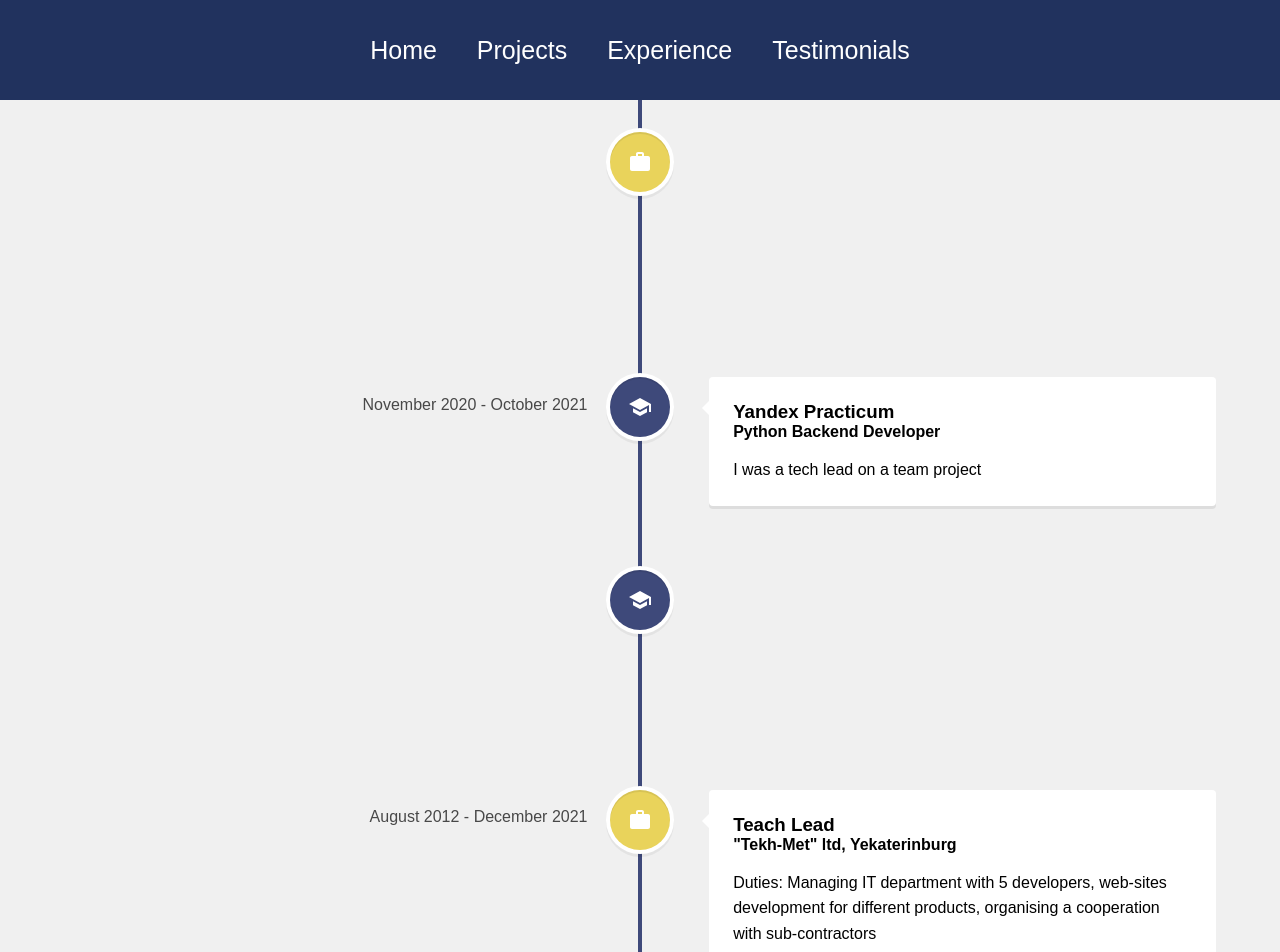
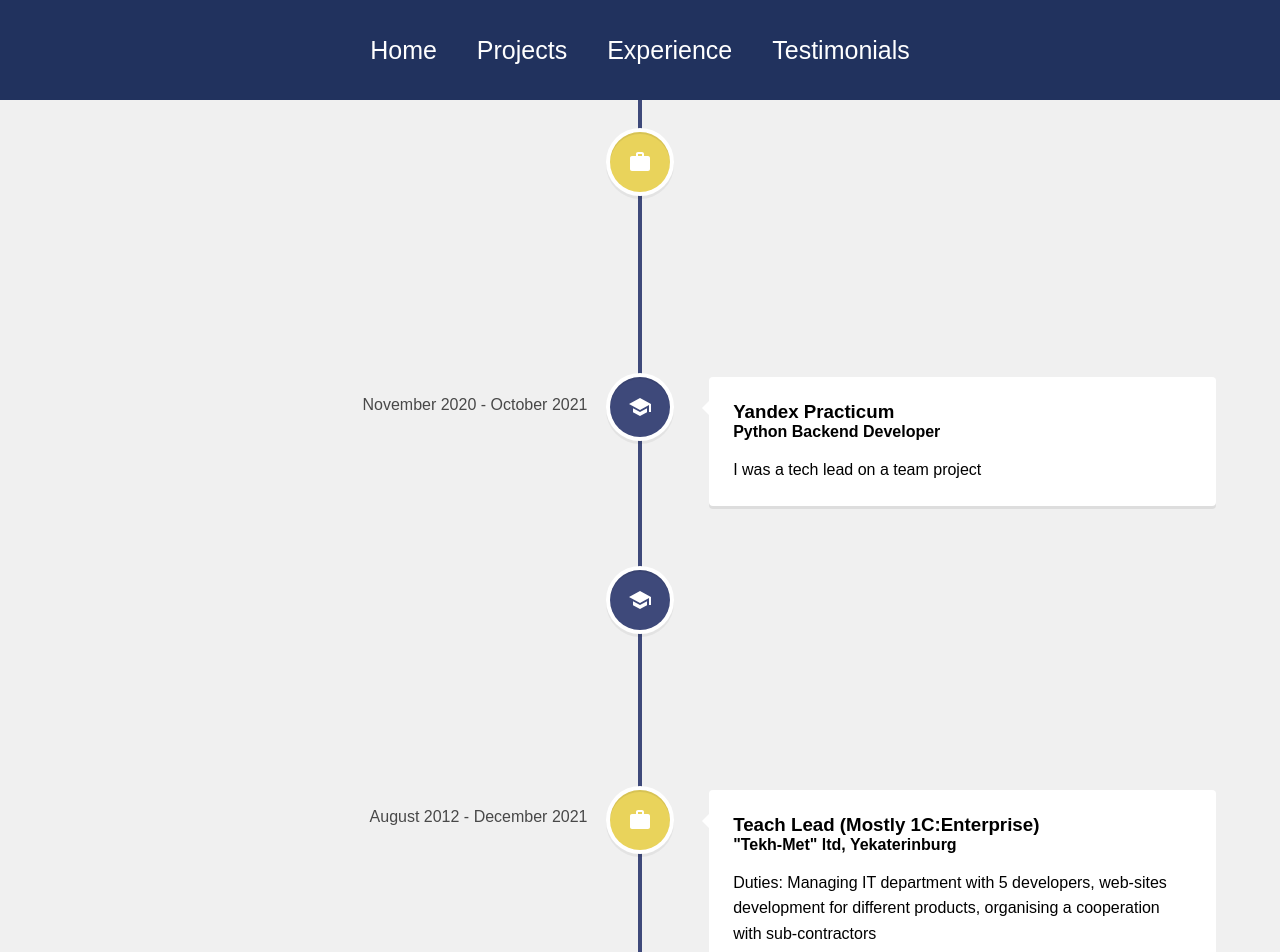
Before and after one commit to RA404/-react-portfolio, a React (Create React App) app: page /experience in a window 1280 px wide. Shown: the top 952 px of the page. Built offline with nearby package versions, Linux system fonts and the light colour scheme.

Commit message:
Small fix for experience page

```diff
--- a/src/pages/Experience.js
+++ b/src/pages/Experience.js
@@ -53,7 +53,7 @@
           iconStyle={{ background: '#e9d35b', color: '#fff' }}
           icon={<WorkIcon />}
         >
-          <h3 className='vertical-timeline-element-title'>Teach Lead</h3>
+          <h3 className='vertical-timeline-element-title'>Teach Lead (Mostly 1C:Enterprise)</h3>
           <h4 className='vertical-timeline-element-subtitle'>"Tekh-Met" ltd, Yekaterinburg</h4>
           <p>
             Duties: Managing IT department with 5 developers, web-sites development for different products, organising a cooperation with sub-contractors
```
